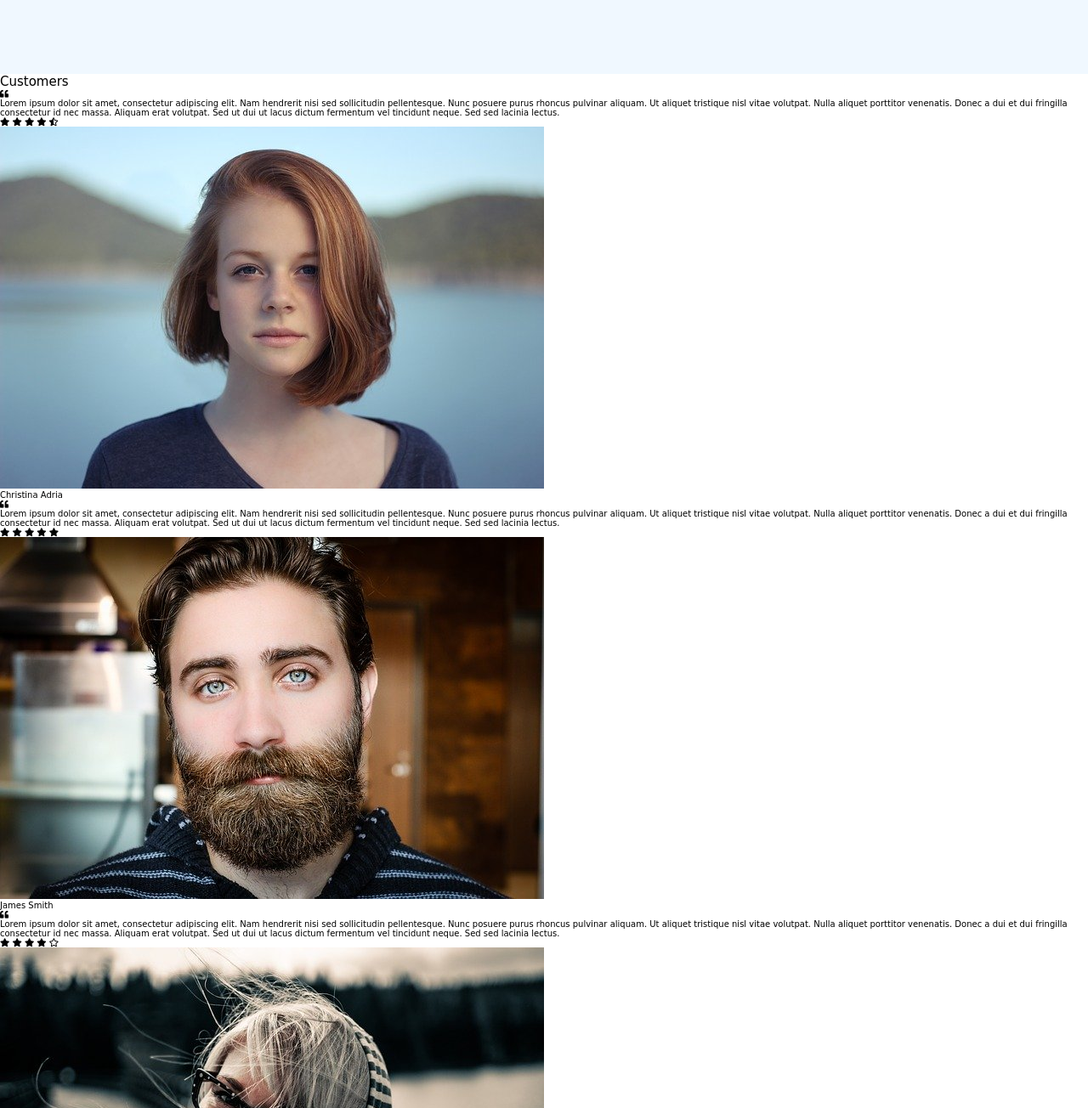
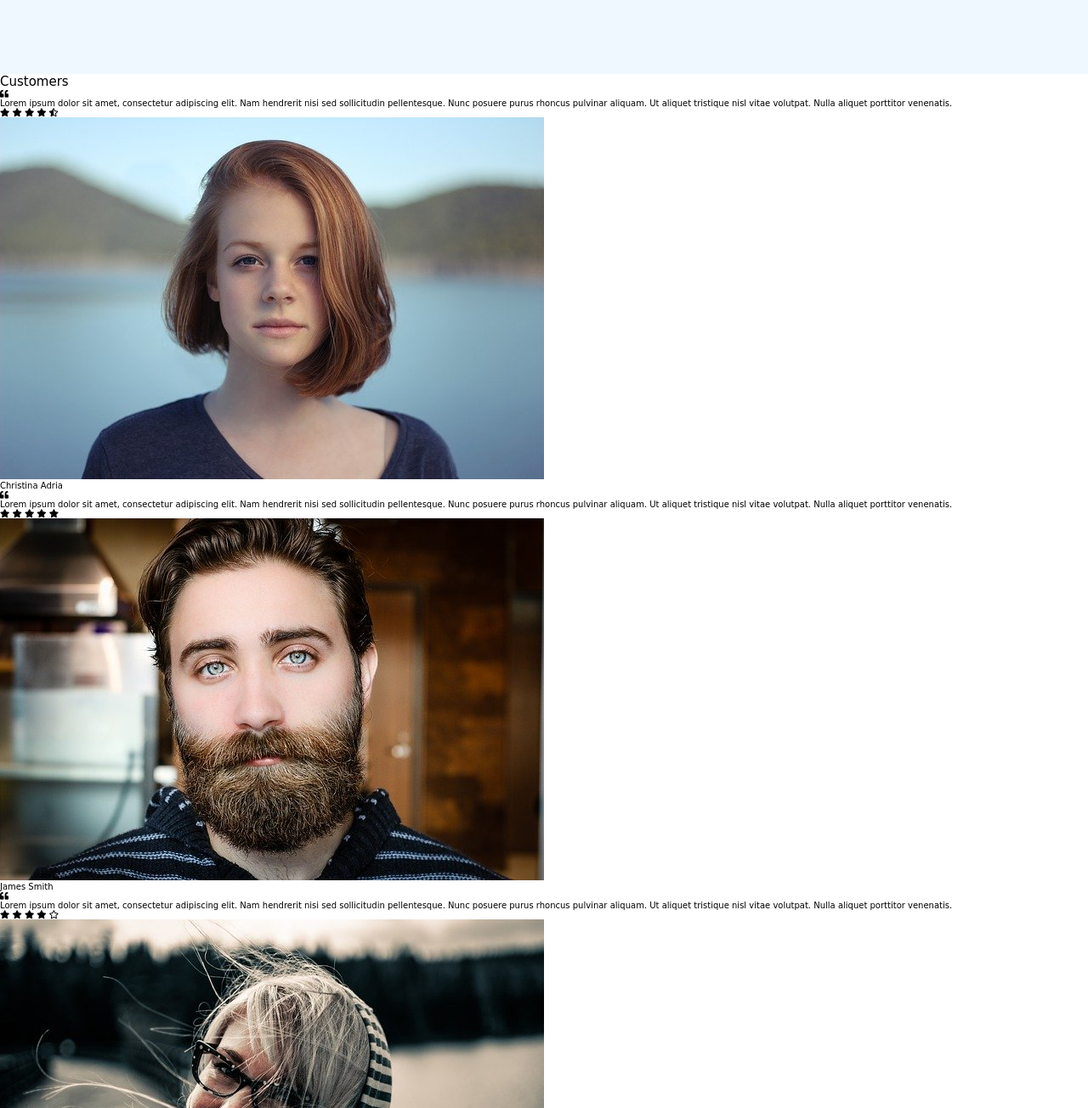
Before and after one commit to ANDREWAHN-UK/creative-agency, a plain HTML site: page index.html in a window 1280 px wide. Shown: the part 713-2017 px from the top of the page at 85% size. Drawn offline with Linux system fonts and the light colour scheme; files whose address does not match are found by name; a web font is replaced by a local one.

Commit message:
updated placeholder text in index.html

```diff
--- a/index.html
+++ b/index.html
@@ -48,9 +48,7 @@
                     <i class="fas fa-quote-left"></i>
                     <p class="customer-text"> Lorem ipsum dolor sit amet, consectetur adipiscing elit. Nam hendrerit
                         nisi sed sollicitudin pellentesque. Nunc posuere purus rhoncus pulvinar aliquam. Ut aliquet
-                        tristique nisl vitae volutpat. Nulla aliquet porttitor venenatis. Donec a dui et dui fringilla
-                        consectetur id nec massa. Aliquam erat volutpat. Sed ut dui ut lacus dictum fermentum vel
-                        tincidunt neque. Sed sed lacinia lectus. </p>
+                        tristique nisl vitae volutpat. Nulla aliquet porttitor venenatis.  </p>
                     <div class="customer-rating">
                         <i class="fas fa-star"></i>
                         <i class="fas fa-star"></i>
@@ -67,9 +65,7 @@
                     <i class="fas fa-quote-left"></i>
                     <p class="customer-text"> Lorem ipsum dolor sit amet, consectetur adipiscing elit. Nam hendrerit
                         nisi sed sollicitudin pellentesque. Nunc posuere purus rhoncus pulvinar aliquam. Ut aliquet
-                        tristique nisl vitae volutpat. Nulla aliquet porttitor venenatis. Donec a dui et dui fringilla
-                        consectetur id nec massa. Aliquam erat volutpat. Sed ut dui ut lacus dictum fermentum vel
-                        tincidunt neque. Sed sed lacinia lectus. </p>
+                        tristique nisl vitae volutpat. Nulla aliquet porttitor venenatis.  </p>
                     <div class="customer-rating">
                         <i class="fas fa-star"></i>
                         <i class="fas fa-star"></i>
@@ -86,9 +82,7 @@
                     <i class="fas fa-quote-left"></i>
                     <p class="customer-text"> Lorem ipsum dolor sit amet, consectetur adipiscing elit. Nam hendrerit
                         nisi sed sollicitudin pellentesque. Nunc posuere purus rhoncus pulvinar aliquam. Ut aliquet
-                        tristique nisl vitae volutpat. Nulla aliquet porttitor venenatis. Donec a dui et dui fringilla
-                        consectetur id nec massa. Aliquam erat volutpat. Sed ut dui ut lacus dictum fermentum vel
-                        tincidunt neque. Sed sed lacinia lectus.</p>
+                        tristique nisl vitae volutpat. Nulla aliquet porttitor venenatis. </p>
                     <div class="customer-rating">
                         <i class="fas fa-star"></i>
                         <i class="fas fa-star"></i>
```
